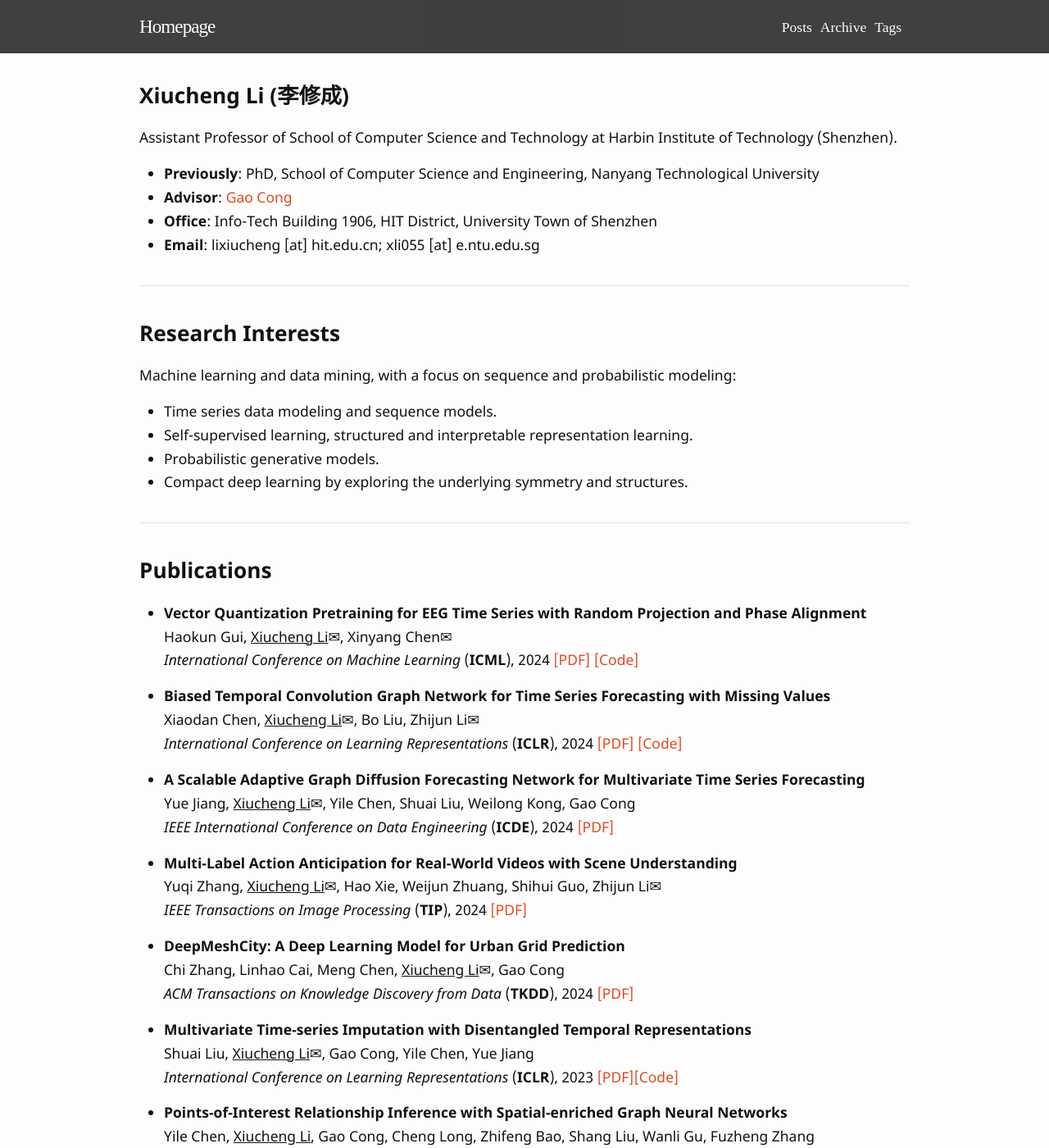
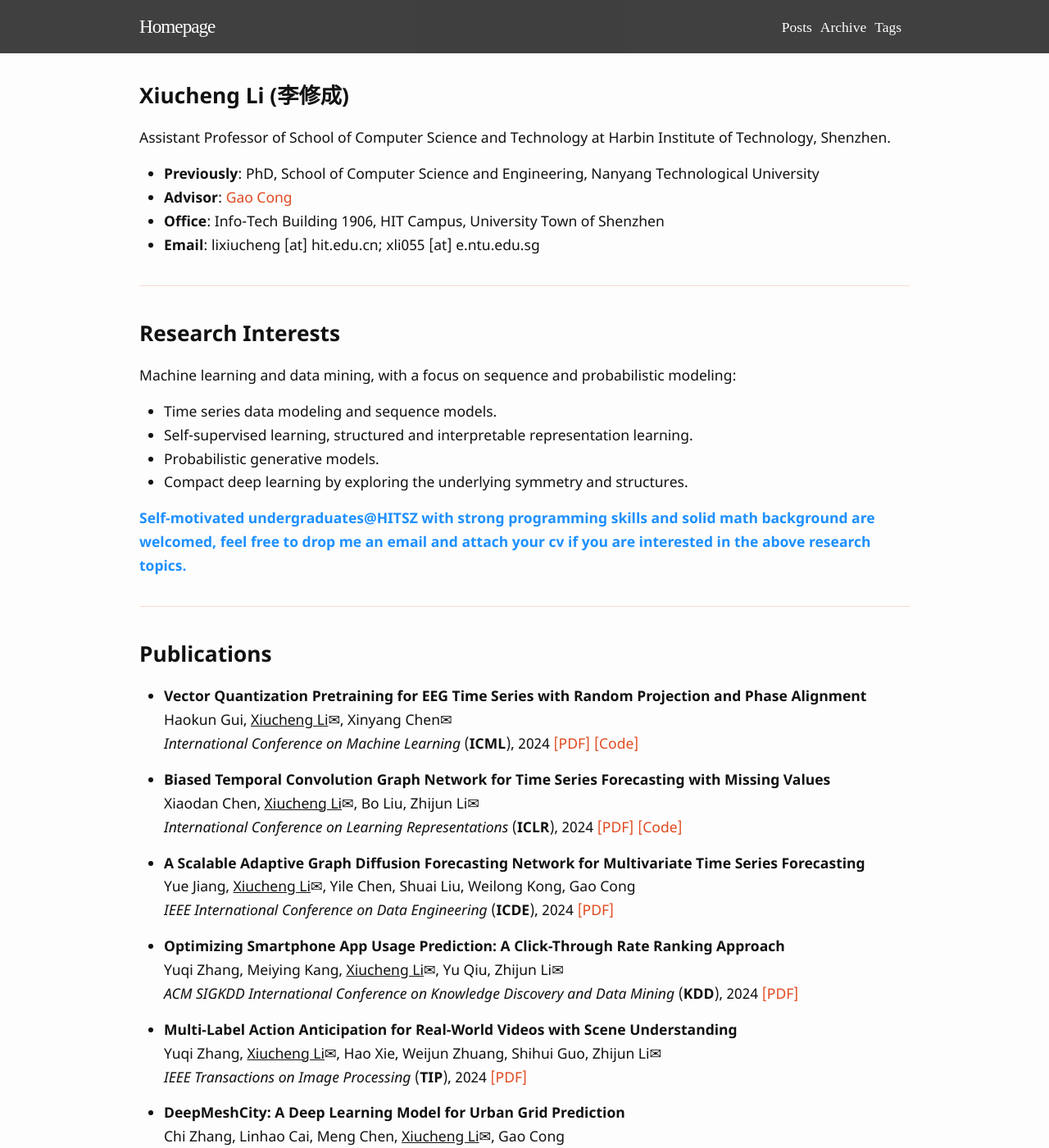
Before and after one commit to boathit/boathit.github.io, a Jekyll site: the page built from index.md, in a window 1280 px wide and 1400 px high. Shown: the whole window at 82% size. Built offline with Jekyll 4.4.1, drawn with Linux system fonts in a browser that asks for light colours; some web fonts are replaced; our own code applies the rules of GitHub Pages for plain Markdown files.

Commit message:
update 20240618

```diff
--- a/index.md
+++ b/index.md
@@ -4,11 +4,11 @@ layout: default
 
 ## Xiucheng Li (李修成)
 
-Assistant Professor of School of Computer Science and Technology at Harbin Institute of Technology (Shenzhen).
+Assistant Professor of School of Computer Science and Technology at Harbin Institute of Technology, Shenzhen.
 
 * **Previously**: PhD, School of Computer Science and Engineering, Nanyang Technological University
 * **Advisor**: [Gao Cong](https://personal.ntu.edu.sg/gaocong)
-* **Office**: Info-Tech Building 1906, HIT District, University Town of Shenzhen
+* **Office**: Info-Tech Building 1906, HIT Campus, University Town of Shenzhen
 * **Email**: lixiucheng [at] hit.edu.cn; xli055 [at] e.ntu.edu.sg
 
 ---
@@ -21,6 +21,9 @@ Machine learning and data mining, with a focus on sequence and probabilistic mod
 * Probabilistic generative models.
 * Compact deep learning by exploring the underlying symmetry and structures.
 
+
+
+<h4 style="color:DodgerBlue;">Self-motivated undergraduates@HITSZ with strong programming skills and solid math background are welcomed, feel free to drop me an email and attach your cv if you are interested in the above research topics.</h4>
 
 ---
 
@@ -37,6 +40,11 @@ Machine learning and data mining, with a focus on sequence and probabilistic mod
 - **A Scalable Adaptive Graph Diffusion Forecasting Network for Multivariate Time Series Forecasting**\
   Yue Jiang, <ins>Xiucheng Li</ins><span>&#9993;</span>, Yile Chen, Shuai Liu, Weilong Kong, Gao Cong\
   *IEEE International Conference on Data Engineering* (**ICDE**), 2024 [[PDF]]({{ '/assets/pdfs/icde24-scalable.pdf' | relative_url }})
+
+- **Optimizing Smartphone App Usage Prediction: A Click-Through Rate Ranking Approach**\
+  Yuqi Zhang, Meiying Kang, <ins>Xiucheng Li</ins><span>&#9993;</span>, Yu Qiu, Zhijun Li<span>&#9993;</span>\
+  *ACM SIGKDD International Conference on Knowledge Discovery and Data Mining* (**KDD**), 2024 [[PDF]]({{ '/assets/pdfs/kdd2024-app-prediction.pdf' | relative_url }})
+
 
 - **Multi-Label Action Anticipation for Real-World Videos with Scene Understanding**\
   Yuqi Zhang, <ins>Xiucheng Li</ins><span>&#9993;</span>, Hao Xie, Weijun Zhuang, Shihui Guo, Zhijun Li<span>&#9993;</span>\
```
Also changed, not shown: _posts/2024-04-25-laplacian.md (+4 -2 lines), 1 other file.
